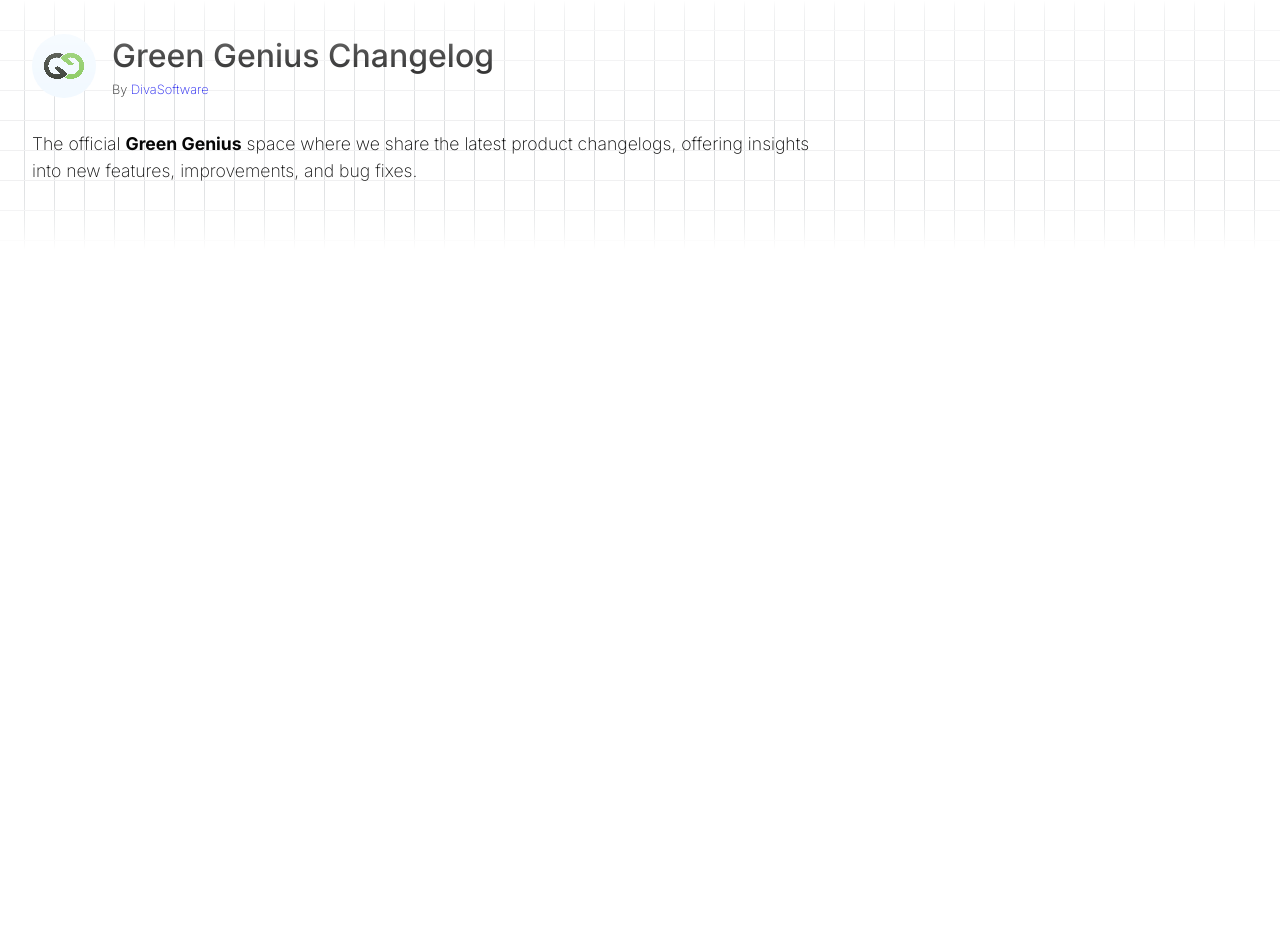
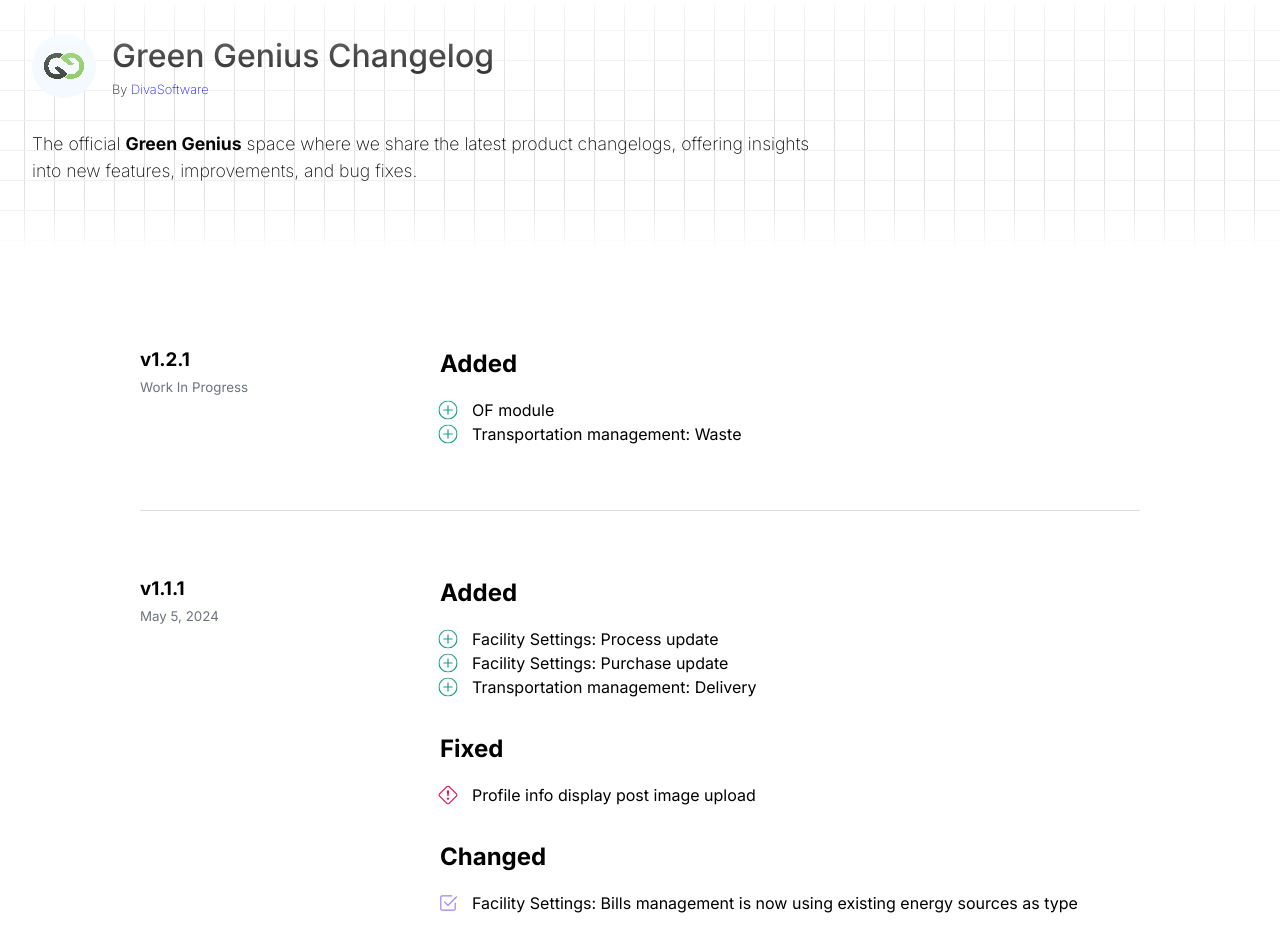
Before and after one commit to divaSoft-gg/green-genius-changelog, a React (Vite) app: page / in a window 1280 px wide. Shown: the top 952 px of the page. Before the commit the page ends 800 px from the top, so only its background shows below. Built offline with nearby package versions, Linux system fonts and the light colour scheme; the HTML template or start-up script is replaced by a standard one.

Commit message:
feat: versions grid

```diff
--- a/src/App.tsx
+++ b/src/App.tsx
@@ -1,11 +1,13 @@
 import './App.css'
-import HeaderComponent from './components/Header'
+import HeaderComponent from './components/Header';
+import VersionsComponent from './components/Versions/index.js';
 
 function App() {
 
   return (
     <>
       <HeaderComponent />
+      <VersionsComponent />
     </>
   )
 }
--- /dev/null
+++ b/src/components/Versions/index.css
@@ -0,0 +1,60 @@
+/* .versionDataContainer{} */
+.versionDataContainer {
+    max-width: 1000px;
+    margin: 2rem auto;
+
+    display: flex;
+    flex-direction: column;
+    align-items: flex-start;
+}
+
+.versionRow {
+    width: 100%;
+    display: grid;
+    grid-template-columns: 300px 1fr;
+
+    padding: 4rem 0;
+    border-bottom: 1px solid var(--border-color);
+}
+
+.versionOverview small {
+    color: var(--text-color-2);
+}
+
+.versionColum {
+    display: flex;
+    flex-direction: column;
+    gap: 2rem;
+}
+
+.versionColum h2 {
+    margin-bottom: 1rem;
+}
+
+.versionColum ul {
+    margin: 0;
+    list-style-type: none;
+}
+
+.versionColum li {
+    display: flex;
+    flex-direction: row;
+    align-items: center;
+    gap: 1rem;
+}
+
+.versionColum li svg {
+    scale: 1.2;
+}
+
+.addedIcon {
+    color: #15A38D;
+}
+
+.fixedIcon {
+    color: #E70C4E;
+}
+
+.changedIcon {
+    color: #9784F5;
+}
--- /dev/null
+++ b/src/components/Versions/index.tsx
@@ -0,0 +1,87 @@
+import './index.css';
+import { VERSION_DETAILS } from '../../data/data';
+
+export default function VersionsComponent() {
+
+    return (
+        <div className='versionDataContainer'>
+            {
+                VERSION_DETAILS.map(data => {
+                    return (
+                        <div className='versionRow'>
+                            <div className='versionOverview'>
+                                <h3>v{data.version}</h3>
+                                <small>{data.date}</small>
+                            </div>
+                            {/* **** */}
+                            <div className='versionColum'>
+                                {
+                                    data.added.length > 0 &&
+                                    <div>
+                                        <h2>Added</h2>
+                                        <ul>
+                                            {
+                                                data.added.map(entry => {
+                                                    return (
+                                                        <li>
+                                                            <svg xmlns="http://www.w3.org/2000/svg" width="16" height="16" fill="currentColor" className="addedIcon" viewBox="0 0 16 16">
+                                                                <path d="M8 15A7 7 0 1 1 8 1a7 7 0 0 1 0 14m0 1A8 8 0 1 0 8 0a8 8 0 0 0 0 16" />
+                                                                <path d="M8 4a.5.5 0 0 1 .5.5v3h3a.5.5 0 0 1 0 1h-3v3a.5.5 0 0 1-1 0v-3h-3a.5.5 0 0 1 0-1h3v-3A.5.5 0 0 1 8 4" />
+                                                            </svg>
+                                                            {entry}
+                                                        </li>
+                                                    )
+                                                })
+                                            }
+                                        </ul>
+                                    </div>
+                                }
+                                {/* ************************ */}
+                                {
+                                    data.fixed.length > 0 &&
+                                    <div>
+                                        <h2>Fixed</h2>
+                                        <ul>
+                                            {
+                                                data.fixed.map(entry => {
+                                                    return (
+                                                        <li>
+                                                            <svg xmlns="http://www.w3.org/2000/svg" width="16" height="16" fill="currentColor" className="fixedIcon" viewBox="0 0 16 16"> <path d="M6.95.435c.58-.58 1.52-.58 2.1 0l6.515 6.516c.58.58.58 1.519 0 2.098L9.05 15.565c-.58.58-1.519.58-2.098 0L.435 9.05a1.48 1.48 0 0 1 0-2.098zm1.4.7a.495.495 0 0 0-.7 0L1.134 7.65a.495.495 0 0 0 0 .7l6.516 6.516a.495.495 0 0 0 .7 0l6.516-6.516a.495.495 0 0 0 0-.7L8.35 1.134z" /> <path d="M7.002 11a1 1 0 1 1 2 0 1 1 0 0 1-2 0M7.1 4.995a.905.905 0 1 1 1.8 0l-.35 3.507a.552.552 0 0 1-1.1 0z" /> </svg>
+                                                            {entry}
+                                                        </li>
+                                                    )
+                                                })
+                                            }
+                                        </ul>
+                                    </div>
+                                }
+                                {/* *********************** */}
+                                {
+                                    data.changed.length > 0 &&
+                                    <div>
+                                        <h2>Changed</h2>
+                                        <ul>
+                                            {
+                                                data.changed.map(entry => {
+                                                    return (
+                                                        <li>
+                                                            <svg xmlns="http://www.w3.org/2000/svg" width="16" height="16" fill="currentColor" className="changedIcon" viewBox="0 0 16 16">
+                                                                <path d="M3 14.5A1.5 1.5 0 0 1 1.5 13V3A1.5 1.5 0 0 1 3 1.5h8a.5.5 0 0 1 0 1H3a.5.5 0 0 0-.5.5v10a.5.5 0 0 0 .5.5h10a.5.5 0 0 0 .5-.5V8a.5.5 0 0 1 1 0v5a1.5 1.5 0 0 1-1.5 1.5z" />
+                                                                <path d="m8.354 10.354 7-7a.5.5 0 0 0-.708-.708L8 9.293 5.354 6.646a.5.5 0 1 0-.708.708l3 3a.5.5 0 0 0 .708 0" />
+                                                            </svg>
+                                                            {entry}
+                                                        </li>
+                                                    )
+                                                })
+                                            }
+                                        </ul>
+                                    </div>
+                                }
+                            </div>
+                        </div>
+                    )
+                })
+            }
+        </div>
+    )
+}
--- /dev/null
+++ b/src/data/data.js
@@ -0,0 +1,41 @@
+export const VERSION_DETAILS = [
+    {
+        "version": "1.2.1",
+        "date": "Work In Progress",
+        "added": [
+            "OF module",
+            "Transportation management: Waste",
+        ],
+        "changed": [],
+        "fixed": [],
+    },
+    {
+        "version": "1.1.1",
+        "date": "May 5, 2024",
+        "added": [
+            "Facility Settings: Process update",
+            "Facility Settings: Purchase update",
+            "Transportation management: Delivery",
+        ],
+        "changed": [
+            "Facility Settings: Bills management is now using existing energy sources as type"
+        ],
+        "fixed": [
+            "Profile info display post image upload"
+        ],
+    },
+    {
+        "version": "1.0.0",
+        "date": "April 4, 2024",
+        "added": [
+            "Settings: Transportation management",
+            "Settings: Location management",
+            "Settings: Location management",
+            "Settings: Location management",
+            "Settings: Location management",
+            "Settings: Location management",
+        ],
+        "changed": [],
+        "fixed": [],
+    },
+];
```
Also changed, not shown: tsconfig.json (+15 -6 lines).
